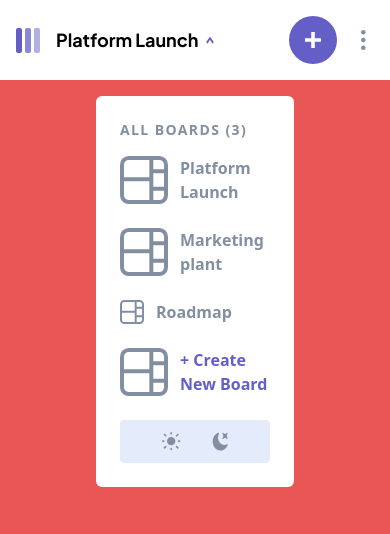
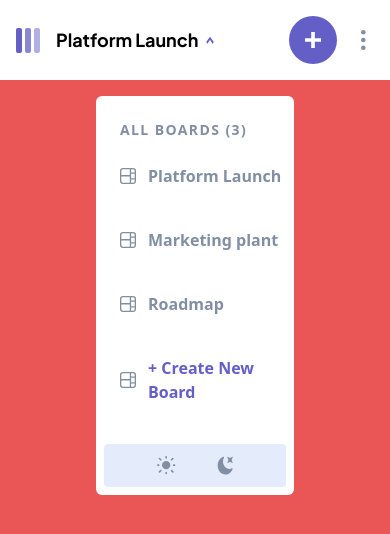
Before and after one commit to Santiagoq3/kanban-task-management, a React (Create React App) app: page / in a window 390 px wide. Shown: the top 534 px of the page. Built offline with nearby package versions, Linux system fonts and the light colour scheme.

Commit message:
#11- navbar responsive

```diff
--- a/src/components/Sidebar.jsx
+++ b/src/components/Sidebar.jsx
@@ -1,33 +1,61 @@
-export const Sidebar = () => {
+// import { useState } from "react";
+/* eslint-disable react/prop-types */
+export const Sidebar = ({ setIsShowSidebar, isShowSidebar }) => {
   return (
-    <nav className='md:block md:static md:rounded-none absolute  p-6 top-24 flex justify-between flex-col left-24 right-24  rounded-md bg-white  '>
-      <p className='mb-4 font-bold text-graySecondary text-sm tracking-widest uppercase'>
+    <nav className='md:block md:static md:rounded-none md:w-[260px] absolute top-24 flex justify-between flex-col left-24 right-24  rounded-md bg-white  '>
+      <p className='mb-4 pt-6 pl-6 font-bold text-graySecondary text-sm tracking-widest uppercase'>
         All boards (3)
       </p>
       <ul>
         <li className='grid gap-6'>
-          <a className='flex gap-3' href=''>
-            <img src='../assets/icon-board.svg' />
-            <p className='font-semibold text-graySecondary'>Platform Launch</p>
+          <a
+            className='flex  max-w-[250px] rounded-r-xl text-graySecondary hover:text-white  items-center gap-3 hover:bg-mainPurple pl-6 pt-2 pb-2'
+            href=''
+          >
+            <img className='w-[16px] h-[16px]' src='../assets/icon-board.svg' />
+            <p className='font-semibold'>Platform Launch</p>
           </a>
-          <a className='flex gap-3' href=''>
-            <img src='../assets/icon-board.svg' />
-            <p className='font-semibold text-graySecondary'>Marketing plant</p>
+          <a
+            className='flex  max-w-[250px] rounded-r-xl text-graySecondary hover:text-white  items-center gap-3 hover:bg-mainPurple pl-6 pt-2 pb-2'
+            href=''
+          >
+            <img className='w-[16px] h-[16px]' src='../assets/icon-board.svg' />
+            <p className='font-semibold'>Marketing plant</p>
           </a>
-          <a className='flex gap-3' href=''>
-            <img src='../assets/icon-board.svg' />
-            <p className='font-semibold text-graySecondary'>Roadmap</p>
+          <a
+            className='flex  max-w-[250px] rounded-r-xl text-graySecondary hover:text-white  items-center gap-3 hover:bg-mainPurple pl-6 pt-2 pb-2'
+            href=''
+          >
+            <img className='w-[16px] h-[16px]' src='../assets/icon-board.svg' />
+            <p className='font-semibold'>Roadmap</p>
           </a>
-          <a className='flex gap-3' href=''>
-            <img src='../assets/icon-board.svg' />
-            <p className='font-semibold text-mainPurple'>+ Create New Board</p>
+          <a
+            className='flex  max-w-[250px] rounded-r-xl text-mainPurple hover:text-white  items-center gap-3 hover:bg-mainPurple pl-6 pt-2 pb-2'
+            href=''
+          >
+            <img className='w-[16px] h-[16px]' src='../assets/icon-board.svg' />
+            <p className='font-semibold'>+ Create New Board</p>
           </a>
         </li>
       </ul>
-      <div className='p-3 mt-6 flex justify-evenly bg-Light rounded'>
-        <img className='cursor-pointer' src='../assets/icon-light-theme.svg' />
+      <div className='p-2'>
+        <div className='p-3 mt-6 flex justify-evenly bg-Light rounded'>
+          <img
+            className='cursor-pointer'
+            src='../assets/icon-light-theme.svg'
+          />
 
-        <img className='cursor-pointer' src='../assets/icon-dark-theme.svg' />
+          <img className='cursor-pointer' src='../assets/icon-dark-theme.svg' />
+        </div>
+      </div>
+      <div
+        onClick={() => setIsShowSidebar(!isShowSidebar)}
+        className='hidden md:flex items-center gap-2 p-4 cursor-pointer'
+      >
+        <img src='../assets/icon-hide-sidebar.svg' />
+        <p className='text-graySecondary text-base font-semibold'>
+          Hide sidebar
+        </p>
       </div>
     </nav>
   );
--- a/src/pages/Home.jsx
+++ b/src/pages/Home.jsx
@@ -1,11 +1,17 @@
+import { useState } from 'react';
 import { Outlet } from 'react-router-dom';
 import { Sidebar } from '../components/Sidebar';
-
 export const Home = () => {
+  const [isShowSidebar, setIsShowSidebar] = useState(true);
   return (
     <>
       <div className='md:flex h-[890px] m-h-[1024px] bg-mainRed md:bg-mainPurpleHover sm:bg-mainPurple'>
-        <Sidebar />
+        {isShowSidebar && (
+          <Sidebar
+            setIsShowSidebar={setIsShowSidebar}
+            isShowSidebar={isShowSidebar}
+          />
+        )}
         <Outlet />
       </div>
     </>
```
